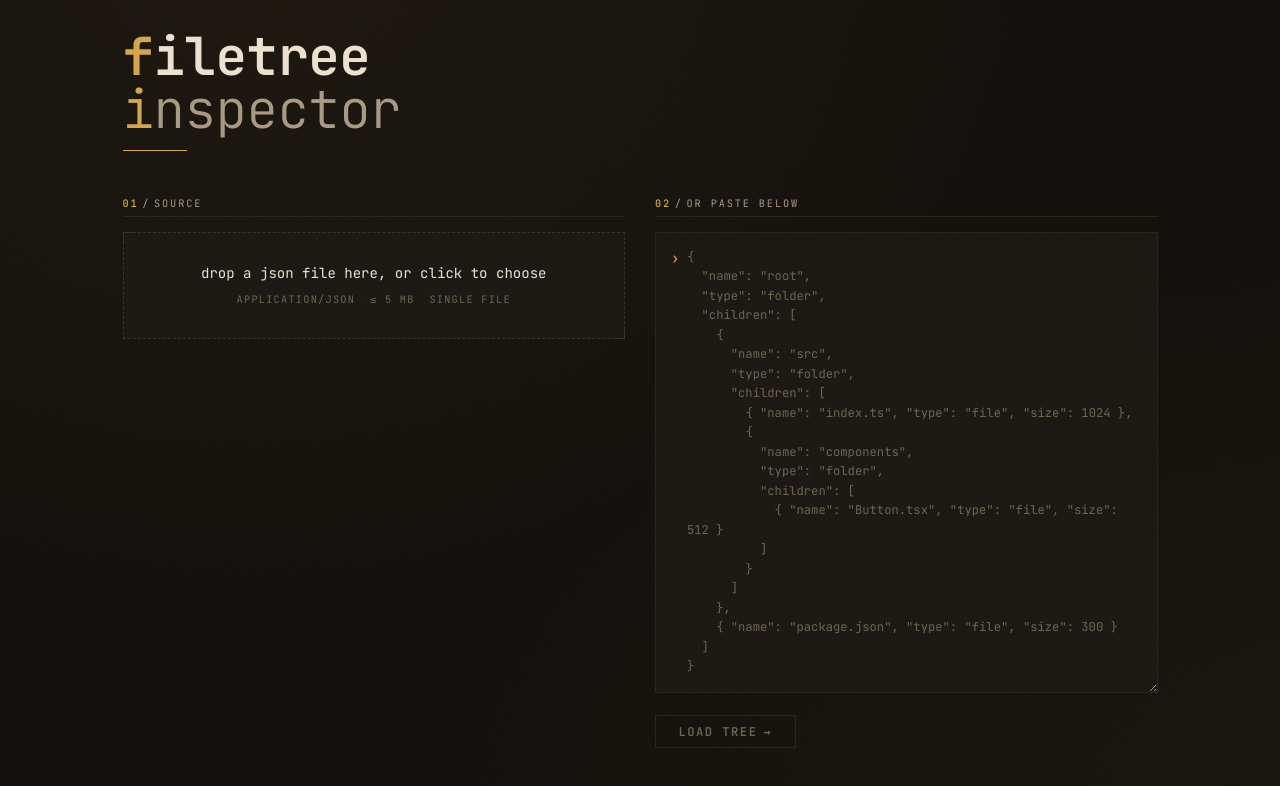
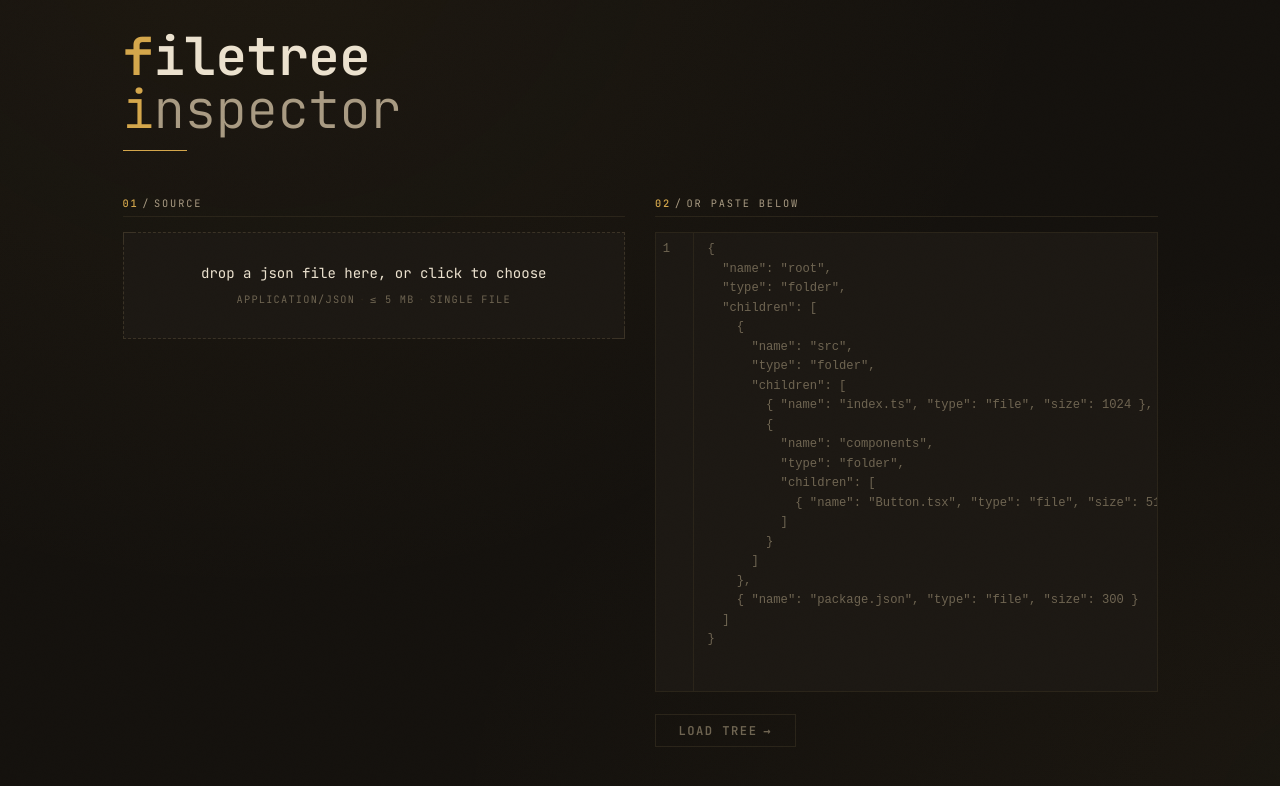
Before and after one commit to cymmGithub/cloudfide-filetree, a React (Vite) app: page / in a window 1280 px wide. Shown: the top 786 px of the page. Built offline with nearby package versions, Linux system fonts and the light colour scheme.

Commit message:
feat(home-page): integrate CodeMirror with live error navigation

```diff
--- a/src/pages/HomePage.tsx
+++ b/src/pages/HomePage.tsx
@@ -1,19 +1,100 @@
-import { useCallback, useMemo, useState } from 'react';
+import { json } from '@codemirror/lang-json';
+import { type Diagnostic, linter, lintGutter } from '@codemirror/lint';
+import { EditorView } from '@codemirror/view';
+import CodeMirror from '@uiw/react-codemirror';
+import { type ParseError, parse, printParseErrorCode } from 'jsonc-parser';
+import { useCallback, useMemo, useRef, useState } from 'react';
 import { useDropzone } from 'react-dropzone';
 import { useNavigate } from 'react-router-dom';
 import { formatBytes } from '../lib/format';
 import { parseInput } from '../lib/parse';
 import { saveTree } from '../lib/storage';
+import { cmHighlight, cmTheme } from '../styles/cmTheme';
 import styled from 'styled-components';
 
 const MAX_FILE_SIZE = 5 * 1024 * 1024;
 
 type LoadedFile = { name: string; size: number };
+type EnrichedError = ParseError & { line: number; col: number };
+
+const EDITOR_PLACEHOLDER = `{
+  "name": "root",
+  "type": "folder",
+  "children": [
+    {
+      "name": "src",
+      "type": "folder",
+      "children": [
+        { "name": "index.ts", "type": "file", "size": 1024 },
+        {
+          "name": "components",
+          "type": "folder",
+          "children": [
+            { "name": "Button.tsx", "type": "file", "size": 512 }
+          ]
+        }
+      ]
+    },
+    { "name": "package.json", "type": "file", "size": 300 }
+  ]
+}`;
 
 export function HomePage() {
 	const [inputValue, setInputValue] = useState('');
 	const [loadedFile, setLoadedFile] = useState<LoadedFile | null>(null);
+	const [errors, setErrors] = useState<EnrichedError[]>([]);
+	const [currentErrorIdx, setCurrentErrorIdx] = useState(0);
+	const editorViewRef = useRef<EditorView | null>(null);
 	const navigate = useNavigate();
+
+	const editorExtensions = useMemo(() => {
+		const jsonLinter = linter(
+			(view): Diagnostic[] => {
+				const text = view.state.doc.toString();
+				if (text.trim().length === 0) {
+					setErrors([]);
+					return [];
+				}
+				const found: ParseError[] = [];
+				parse(text, found, { allowTrailingComma: false });
+				const docLen = view.state.doc.length;
+				const enriched: EnrichedError[] = found.map((err) => {
+					const offset = Math.min(err.offset, docLen);
+					const line = view.state.doc.lineAt(offset);
+					return {
+						...err,
+						line: line.number,
+						col: offset - line.from + 1,
+					};
+				});
+				setErrors(enriched);
+				setCurrentErrorIdx((idx) => Math.min(idx, Math.max(0, enriched.length - 1)));
+				return enriched.map((err) => ({
+					from: Math.min(err.offset, docLen),
+					to: Math.min(err.offset + err.length, docLen),
+					severity: 'error',
+					message: printParseErrorCode(err.error),
+				}));
+			},
+			{ delay: 300 },
+		);
+		return [json(), cmHighlight, jsonLinter, lintGutter()];
+	}, []);
+
+	const goToError = (idx: number) => {
+		const view = editorViewRef.current;
+		const err = errors[idx];
+		if (!view || !err) return;
+		const docLen = view.state.doc.length;
+		const from = Math.min(err.offset, docLen);
+		const to = Math.min(err.offset + err.length, docLen);
+		view.dispatch({
+			selection: { anchor: from, head: to },
+			scrollIntoView: true,
+		});
+		view.focus();
+		setCurrentErrorIdx(idx);
+	};
 
 	const parseResult = useMemo(() => {
 		if (inputValue.trim().length === 0) return null;
@@ -26,16 +107,17 @@ export function HomePage() {
 		file
 			.text()
 			.then((text) => {
-				setInputValue(text);
+				let display = text;
+				try {
+					display = JSON.stringify(JSON.parse(text), null, 2);
+				} catch {
+					// Not valid JSON — show raw so the parser surfaces a real error
+				}
+				setInputValue(display);
 				setLoadedFile({ name: file.name, size: file.size });
 			})
 			.catch(console.error);
 	}, []);
-
-	const handleTextareaChange = (e: React.ChangeEvent<HTMLTextAreaElement>) => {
-		setInputValue(e.target.value);
-		if (loadedFile) setLoadedFile(null);
-	};
 
 	const { getRootProps, getInputProps, isDragActive } = useDropzone({
 		onDrop: handleDrop,
@@ -51,6 +133,7 @@ export function HomePage() {
 	};
 
 	const canLoad = parseResult?.ok === true;
+	const currentError = errors[currentErrorIdx];
 
 	return (
 		<Page>
@@ -100,18 +183,45 @@ export function HomePage() {
 							)}
 						</Dropzone>
 
-						{parseResult && !parseResult.ok && (
+						{errors.length > 0 && (
 							<>
 								<StatusLine>
 									<StatusPrompt>›</StatusPrompt>
-									<StatusValue $tone="err">json invalid — see report below</StatusValue>
+									<StatusValue>
+										json invalid — {errors.length} {errors.length === 1 ? 'error' : 'errors'}
+									</StatusValue>
 								</StatusLine>
 								<ReportBox role="alert">
 									<ReportHead>
 										<ReportTag>error</ReportTag>
-										<ReportPath>parse.report</ReportPath>
+										<NavGroup>
+											<NavButton
+												type="button"
+												onClick={() => goToError(currentErrorIdx - 1)}
+												disabled={currentErrorIdx <= 0}
+												aria-label="Previous error"
+											>
+												‹
+											</NavButton>
+											<NavCounter>
+												{currentErrorIdx + 1}/{errors.length}
+											</NavCounter>
+											<NavButton
+												type="button"
+												onClick={() => goToError(currentErrorIdx + 1)}
+												disabled={currentErrorIdx >= errors.length - 1}
+												aria-label="Next error"
+											>
+												›
+											</NavButton>
+										</NavGroup>
+										<ReportPath>
+											line {currentError?.line} col {currentError?.col}
+										</ReportPath>
 									</ReportHead>
-									<ReportBody>{parseResult.error.message}</ReportBody>
+									<ReportBody>
+										{currentError ? printParseErrorCode(currentError.error) : ''}
+									</ReportBody>
 								</ReportBox>
 							</>
 						)}
@@ -124,36 +234,28 @@ export function HomePage() {
 							<span>or paste below</span>
 						</SectionLabel>
 
-						<TextareaWrap>
-							<TextareaPrompt>›</TextareaPrompt>
-							<Textarea
+						<EditorWrap>
+							<CodeMirror
 								value={inputValue}
-								onChange={handleTextareaChange}
-								placeholder={`{
-  "name": "root",
-  "type": "folder",
-  "children": [
-    {
-      "name": "src",
-      "type": "folder",
-      "children": [
-        { "name": "index.ts", "type": "file", "size": 1024 },
-        {
-          "name": "components",
-          "type": "folder",
-          "children": [
-            { "name": "Button.tsx", "type": "file", "size": 512 }
-          ]
-        }
-      ]
-    },
-    { "name": "package.json", "type": "file", "size": 300 }
-  ]
-}`}
-								rows={22}
-								spellCheck={false}
+								onChange={(v) => {
+									setInputValue(v);
+									if (loadedFile) setLoadedFile(null);
+								}}
+								height="458px"
+								theme={cmTheme}
+								extensions={editorExtensions}
+								onCreateEditor={(view) => {
+									editorViewRef.current = view;
+								}}
+								basicSetup={{
+									lineNumbers: true,
+									foldGutter: false,
+									highlightActiveLine: false,
+									highlightActiveLineGutter: false,
+								}}
+								placeholder={EDITOR_PLACEHOLDER}
 							/>
-						</TextareaWrap>
+						</EditorWrap>
 
 						<LoadRow>
 							<LoadButton type="button" onClick={handleLoad} disabled={!canLoad} $ready={canLoad}>
@@ -192,6 +294,10 @@ const Sources = styled.div`
 	grid-template-columns: 1fr 1fr;
 	gap: ${(props) => props.theme.spacing.xl};
 	align-items: start;
+
+	> * {
+		min-width: 0;
+	}
 
 	@media (max-width: 768px) {
 		grid-template-columns: 1fr;
@@ -337,48 +443,25 @@ const DropMetaSep = styled.span`
 	color: ${(props) => props.theme.colors.border};
 `;
 
-const TextareaWrap = styled.div`
+const EditorWrap = styled.div`
 	position: relative;
-	display: grid;
-	grid-template-columns: auto 1fr;
-	background: ${(props) => props.theme.colors.surface};
 	border: ${(props) => props.theme.rule.hairline};
 	transition: border-color 0.15s ease;
+	overflow: hidden;
 
 	&:focus-within {
 		border-color: ${(props) => props.theme.colors.accent};
 	}
-`;
 
-const TextareaPrompt = styled.span`
-	padding: ${(props) => props.theme.spacing.md} 0 0 ${(props) => props.theme.spacing.md};
-	color: ${(props) => props.theme.colors.accent};
-	font-weight: 500;
-	user-select: none;
-`;
-
-const Textarea = styled.textarea`
-	width: 100%;
-	padding: ${(props) => props.theme.spacing.md};
-	padding-left: ${(props) => props.theme.spacing.sm};
-	border: none;
-	background: transparent;
-	color: ${(props) => props.theme.colors.text};
-	font-family: ${(props) => props.theme.fonts.mono};
-	font-size: ${(props) => props.theme.fontSize.sm};
-	resize: vertical;
-	line-height: 1.6;
-
-	&::placeholder {
-		color: ${(props) => props.theme.colors.dim};
+	.cm-editor {
+		font-family: ${(props) => props.theme.fonts.mono};
+		font-size: ${(props) => props.theme.fontSize.sm};
 	}
 
-	&:focus {
+	.cm-editor.cm-focused {
 		outline: none;
 	}
 `;
-
-type Tone = 'ok' | 'err';
 
 const StatusLine = styled.div`
 	display: flex;
@@ -392,9 +475,8 @@ const StatusPrompt = styled.span`
 	color: ${(props) => props.theme.colors.accent};
 `;
 
-const StatusValue = styled.span<{ $tone: Tone }>`
-	color: ${(props) =>
-		props.$tone === 'ok' ? props.theme.colors.success : props.theme.colors.error};
+const StatusValue = styled.span`
+	color: ${(props) => props.theme.colors.error};
 `;
 
 const ReportBox = styled.div`
@@ -406,6 +488,7 @@ const ReportBox = styled.div`
 
 const ReportHead = styled.div`
 	display: flex;
+	align-items: center;
 	gap: 0.8ch;
 	padding: ${(props) => props.theme.spacing.xs} ${(props) => props.theme.spacing.md};
 	border-bottom: 1px solid ${(props) => props.theme.colors.errorBorder};
@@ -421,6 +504,44 @@ const ReportTag = styled.span`
 
 const ReportPath = styled.span`
 	color: ${(props) => props.theme.colors.muted};
+	margin-left: auto;
+`;
+
+const NavGroup = styled.span`
+	display: inline-flex;
+	align-items: center;
+	gap: 0.4ch;
+`;
+
+const NavButton = styled.button`
+	background: transparent;
+	color: ${(props) => props.theme.colors.muted};
+	border: 1px solid ${(props) => props.theme.colors.errorBorder};
+	padding: 0 0.5ch;
+	font-family: ${(props) => props.theme.fonts.mono};
+	font-size: ${(props) => props.theme.fontSize.sm};
+	line-height: 1.2;
+	cursor: pointer;
+	transition:
+		color 0.12s ease,
+		border-color 0.12s ease;
+
+	&:hover:not(:disabled) {
+		color: ${(props) => props.theme.colors.text};
+		border-color: ${(props) => props.theme.colors.error};
+	}
+
+	&:disabled {
+		color: ${(props) => props.theme.colors.dim};
+		cursor: not-allowed;
+		opacity: 0.5;
+	}
+`;
+
+const NavCounter = styled.span`
+	color: ${(props) => props.theme.colors.muted};
+	min-width: 4ch;
+	text-align: center;
 `;
 
 const ReportBody = styled.pre`
--- /dev/null
+++ b/src/styles/cmTheme.ts
@@ -0,0 +1,83 @@
+import { HighlightStyle, syntaxHighlighting } from '@codemirror/language';
+import { EditorView } from '@codemirror/view';
+import { tags as t } from '@lezer/highlight';
+import { theme } from './theme';
+
+const c = theme.colors;
+
+const chrome = EditorView.theme(
+	{
+		'&': {
+			color: c.text,
+			backgroundColor: c.surface,
+		},
+		'.cm-content': {
+			caretColor: c.accent,
+			padding: theme.spacing.sm,
+		},
+		'.cm-cursor, .cm-dropCursor': {
+			borderLeftColor: c.accent,
+		},
+		'&.cm-focused .cm-selectionBackground, .cm-selectionBackground, ::selection': {
+			backgroundColor: c.accentSoft,
+		},
+		'.cm-gutters': {
+			backgroundColor: c.surface,
+			color: c.dim,
+			border: 'none',
+			borderRight: `1px solid ${c.border}`,
+		},
+		'.cm-activeLine, .cm-activeLineGutter': {
+			backgroundColor: 'transparent',
+		},
+		'.cm-lineNumbers .cm-gutterElement': {
+			padding: '0 0.8ch',
+		},
+		'.cm-placeholder': {
+			color: c.dim,
+		},
+		'.cm-scroller': {
+			lineHeight: '1.6',
+		},
+		'.cm-lintRange-error': {
+			backgroundImage: 'none',
+			textDecoration: `underline wavy ${c.error}`,
+			textDecorationSkipInk: 'none',
+		},
+		'.cm-gutter-lint .cm-gutterElement': {
+			padding: '0 0.4ch',
+		},
+		'.cm-gutter-lint .cm-lint-marker-error': {
+			content: '""',
+			width: '6px',
+			height: '6px',
+			borderRadius: '50%',
+			backgroundColor: c.error,
+		},
+		'.cm-tooltip.cm-tooltip-lint': {
+			backgroundColor: c.surface2,
+			border: `1px solid ${c.errorBorder}`,
+			color: c.text,
+			fontFamily: theme.fonts.mono,
+			fontSize: theme.fontSize.sm,
+			padding: '6px 8px',
+		},
+	},
+	{ dark: true },
+);
+
+const syntax = HighlightStyle.define([
+	{ tag: t.propertyName, color: c.accent },
+	{ tag: t.string, color: c.success },
+	{ tag: t.number, color: c.muted },
+	{ tag: t.bool, color: c.accent },
+	{ tag: t.null, color: c.dim },
+	{
+		tag: [t.brace, t.bracket, t.squareBracket, t.punctuation, t.separator],
+		color: c.muted,
+	},
+	{ tag: t.invalid, color: c.error },
+]);
+
+export const cmTheme = chrome;
+export const cmHighlight = syntaxHighlighting(syntax);
```
Also changed, not shown: package.json (+7 -0 lines), 1 other file (tests, documents, lock files or other folders).
